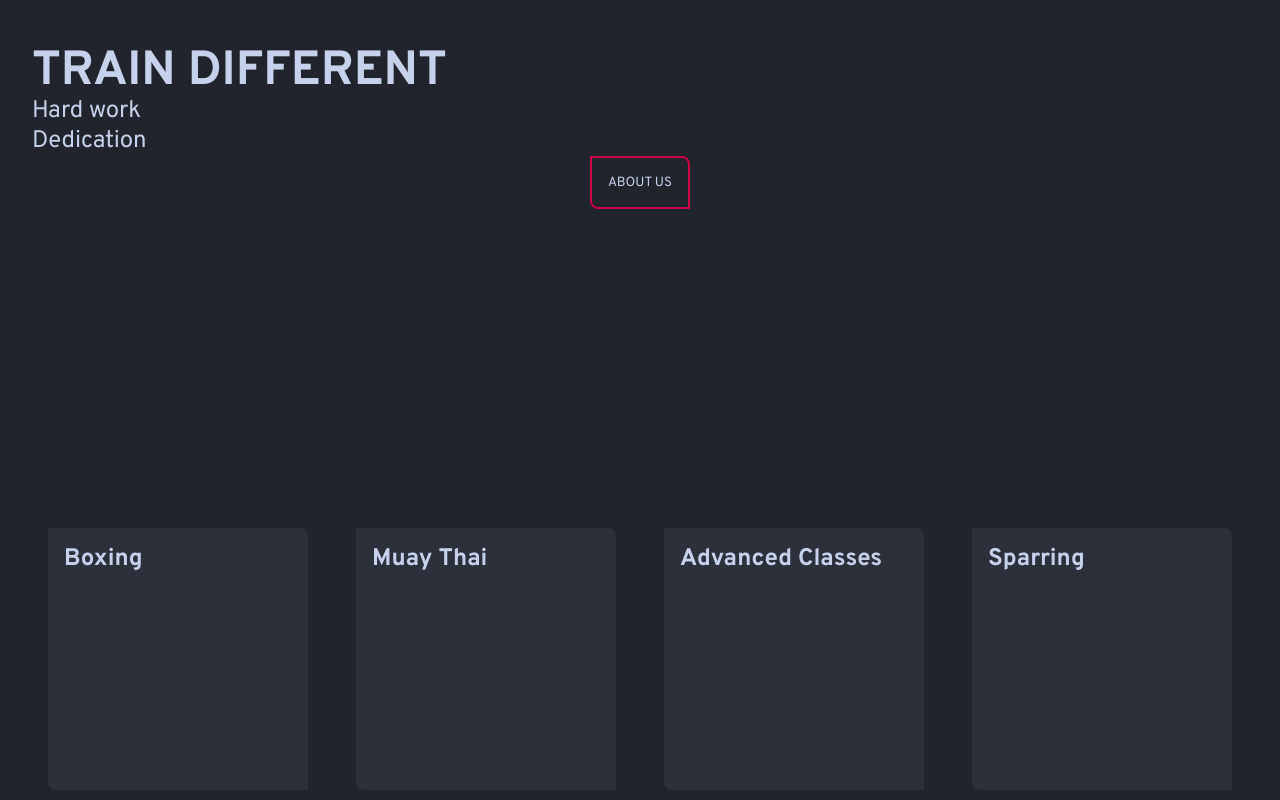
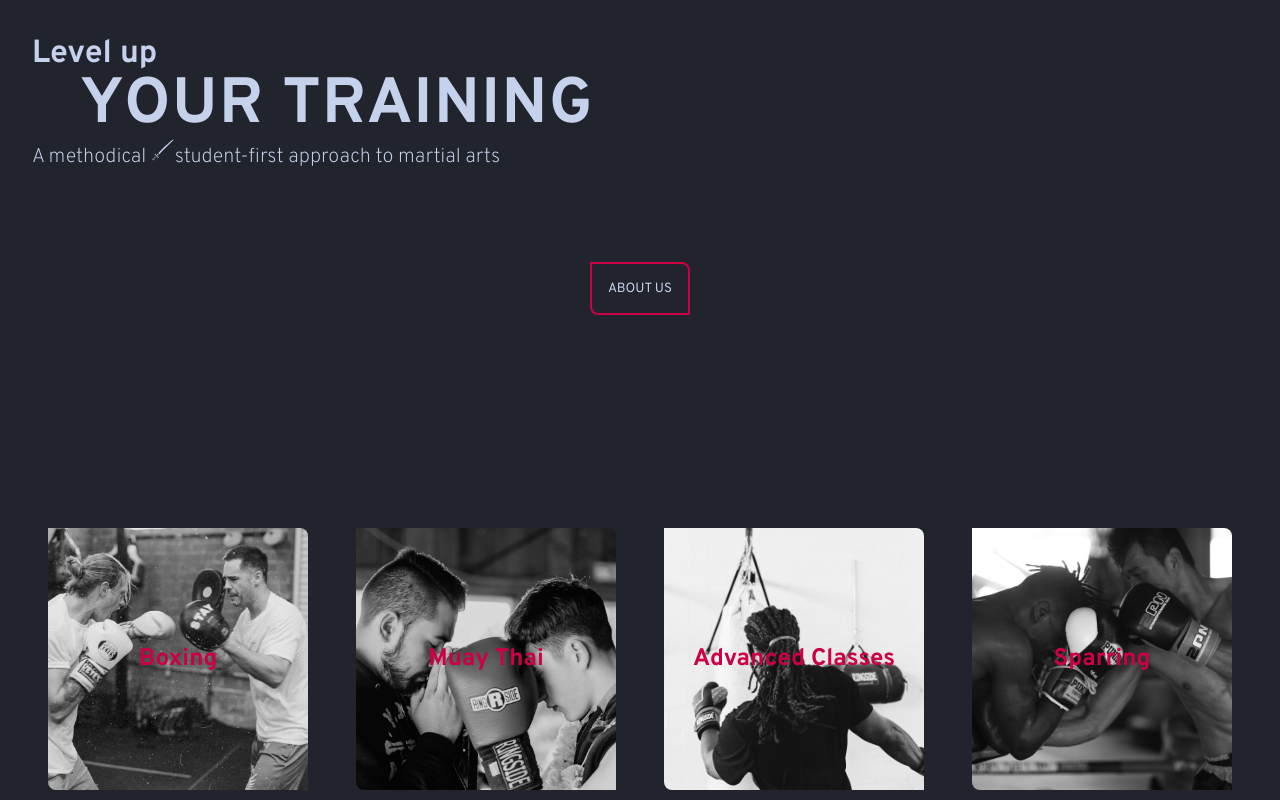
Before and after one commit to allanlalangan/martial-masters-academy, a Next.js app: page / in a window 1280 px wide. Shown: the part 320-1120 px from the top of the page. Built offline with nearby package versions, Linux system fonts and the light colour scheme; a web font is replaced by a local one.

Commit message:
update Hero styles. ClassCard saturate bgImage color onHover

```diff
--- a/components/Hero/Hero.jsx
+++ b/components/Hero/Hero.jsx
@@ -1,14 +1,21 @@
 import Link from 'next/link';
+import { GiKatana } from 'react-icons/gi';
 import styles from './Hero.module.css';
 
 const Hero = () => {
   return (
     <section className={`${styles.container} ${styles['container-layout']}`}>
       <div className={styles.banner}>
-        <h1 className={styles.heading}>Train different</h1>
+        <h2 className={styles.subheading}>Level up</h2>
+        <h1 className={styles.heading}>Your training</h1>
         <aside className={styles.tagline}>
-          <span>Hard work</span>
-          <span>Dedication</span>
+          <span>
+            A methodical{' '}
+            <span className={styles['icon-container']}>
+              <GiKatana className={styles['icon']} />
+            </span>
+            student-first approach to martial arts
+          </span>
         </aside>
       </div>
       <Link href='/about' passHref={true}>
--- a/components/Hero/Hero.module.css
+++ b/components/Hero/Hero.module.css
@@ -12,25 +12,38 @@
 
 .banner {
   width: 100%;
-  /* height: 50%; */
+  height: 50%;
 
   display: flex;
   flex-direction: column;
-  justify-content: flex-end;
+  justify-content: center;
 }
 
 .heading {
   position: relative;
   width: 100%;
-  font-size: 3rem;
+  font-size: 4rem;
+  letter-spacing: 1.5px;
   line-height: 100%;
+  margin-left: 3rem;
 
   text-transform: uppercase;
+}
+.subheading {
+  font-size: 2rem;
 }
 
 .tagline {
   display: grid;
   width: 100%;
+  font-size: 1.25rem;
+  font-weight: 200;
+}
+
+.icon-container {
+  position: relative;
+}
+.icon {
   font-size: 1.5rem;
 }
 
--- a/components/Membership/ClassesGrid.jsx
+++ b/components/Membership/ClassesGrid.jsx
@@ -1,20 +1,19 @@
-import Image from 'next/image';
 import styles from './ClassesGrid.module.css';
 
 const ClassesGrid = () => {
   return (
     <ul className={styles['classes-grid']}>
       <li className={`${styles['class-card']} ${styles['boxing-card']}`}>
-        <h2>Boxing</h2>
+        <h2 className={styles['class-title']}>Boxing</h2>
       </li>
       <li className={`${styles['class-card']} ${styles['muaythai-card']}`}>
-        <h2>Muay Thai</h2>
+        <h2 className={styles['class-title']}>Muay Thai</h2>
       </li>
       <li className={`${styles['class-card']} ${styles['advanced-card']}`}>
-        <h2>Advanced Classes</h2>
+        <h2 className={styles['class-title']}>Advanced Classes</h2>
       </li>
       <li className={`${styles['class-card']} ${styles['sparring-card']}`}>
-        <h2>Sparring</h2>
+        <h2 className={styles['class-title']}>Sparring</h2>
       </li>
     </ul>
   );
--- a/components/Membership/ClassesGrid.module.css
+++ b/components/Membership/ClassesGrid.module.css
@@ -1,3 +1,36 @@
+.boxing-card::before {
+  background-image: url('../../assets/mark-adriane-FH6JcaCrYJ0-unsplash.jpg');
+}
+
+.muaythai-card::before {
+  background-image: url('../../assets/xuan-nguyen-tWVCsBJEKrU-unsplash.jpg');
+}
+
+.advanced-card::before {
+  background-image: url('../../assets/logan-weaver-lgnwvr-_X46DTSSRbM-unsplash.jpg');
+}
+
+.sparring-card::before {
+  background-image: url('../../assets/jonathan-tomas-misTB4pmevc-unsplash.jpg');
+}
+
+.class-card::before {
+  border-radius: 0 0.5rem 0 0.5rem;
+  content: '';
+  position: absolute;
+  width: 100%;
+  height: 100%;
+  background-size: cover;
+  background-position: center;
+  background-repeat: no-repeat;
+  z-index: -1;
+  filter: grayscale(100%);
+  transition: all 0.25s ease-out;
+}
+.class-card:hover.class-card::before {
+  filter: grayscale(0%);
+}
+
 .classes-grid {
   display: grid;
   gap: 1rem;
@@ -12,19 +45,18 @@
   border-radius: 1rem;
   border-radius: 0 0.5rem 0 0.5rem;
 
-  background-attachment: fixed;
+  background-position: center;
   background-size: cover;
+
+  display: flex;
+  flex-direction: column;
+  justify-content: center;
+  align-items: center;
+
+  position: relative;
+  z-index: 1;
 }
 
-.boxing-card {
-  /* background-image: url('../../assets/mark-adriane-FH6JcaCrYJ0-unsplash.jpg'); */
+.class-title {
+  color: var(--prim-color-red);
 }
-.muaythai-card {
-  /* background-image: url('../../assets/xuan-nguyen-tWVCsBJEKrU-unsplash.jpg'); */
-}
-.advanced-card {
-  /* background-image: url('../../assets/logan-weaver-lgnwvr-_X46DTSSRbM-unsplash.jpg'); */
-}
-.sparring-card {
-  /* background-image: url('../../assets/johann-walter-bantz-HG1pkXN7SVA-unsplash.jpg'); */
-}
```
Also changed, not shown: assets/jonathan-tomas-misTB4pmevc-unsplash.jpg (added).
